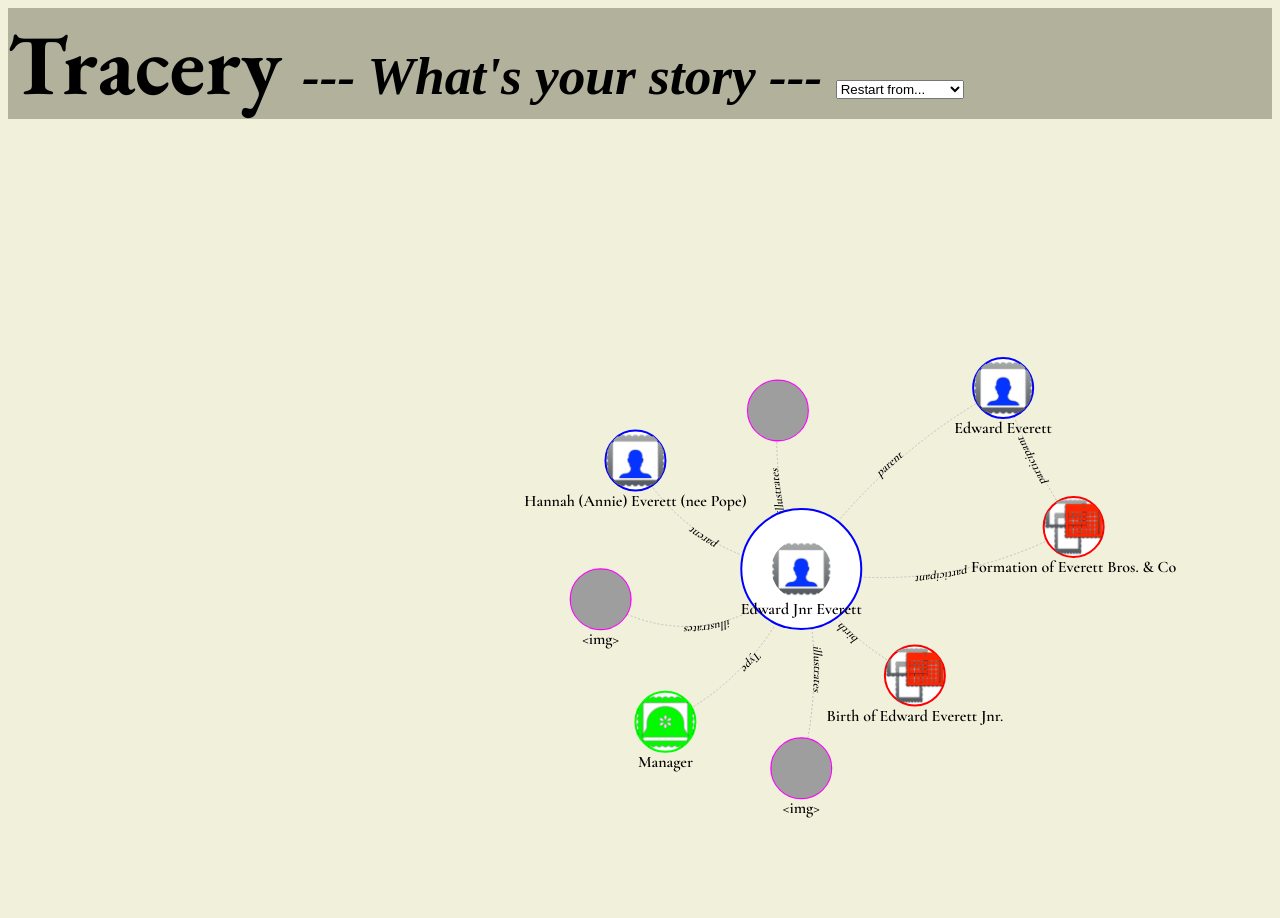
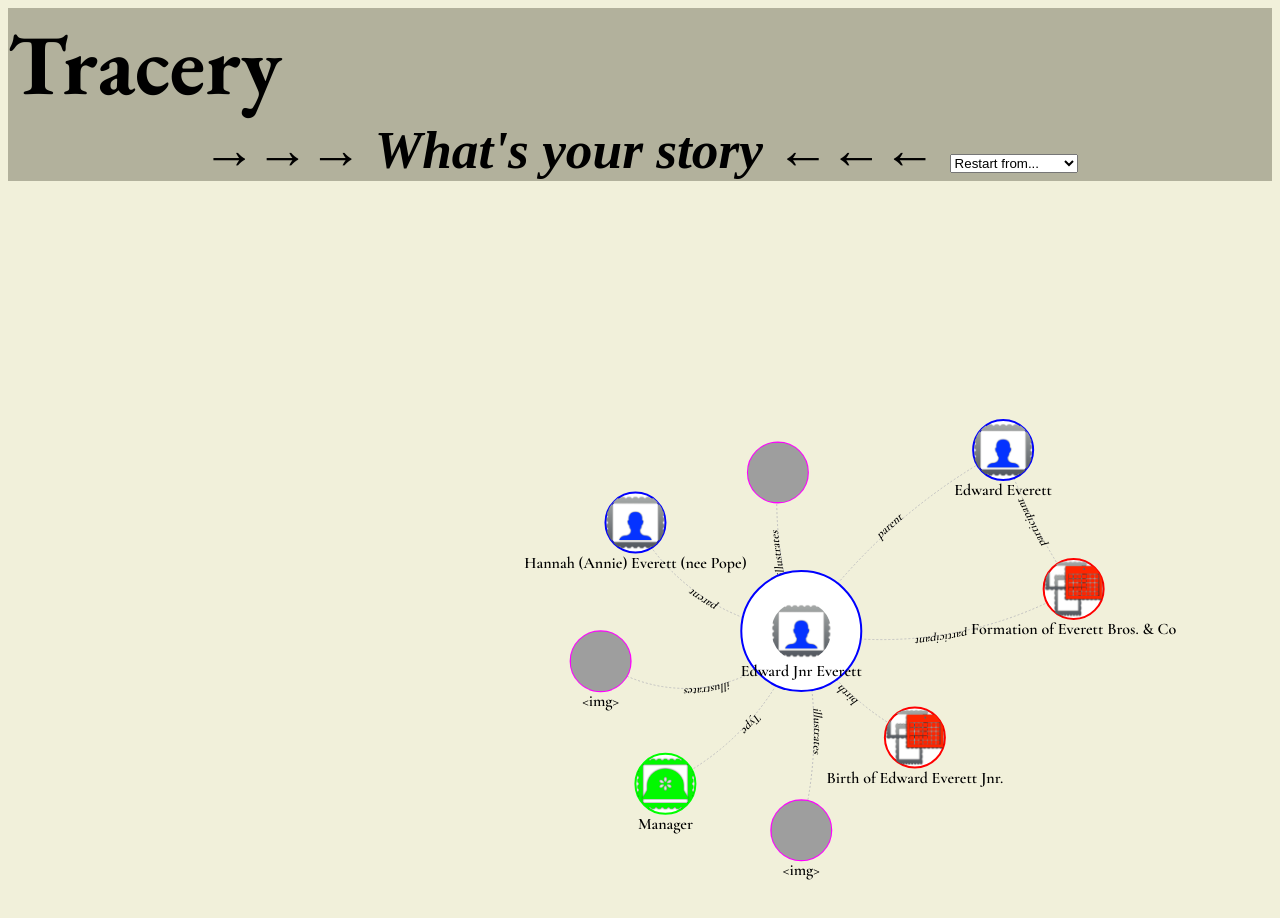
Before and after one commit to OpenWork-NZ/tracery-mockup, a plain HTML site: page test.html in a window 1280 px wide. Drawn offline with nearby package versions, Linux system fonts and the light colour scheme; grey boxes are pictures that could not be loaded; a web font is replaced by a local one.

Commit message:
Improve header files.

```diff
--- a/test.html
+++ b/test.html
@@ -10,11 +10,18 @@ button {
 }
 header {
     background-color: #b2b19c;
+    position: fixed;
+    position: sticky;
+    position: -moz-sticky;
+    position: -webkit-sticky;
+    position: -ms-sticky;
+    top: 0;
 }
 h1 {
     font-family: 'EB Garamond', serif;
     font-size: 64pt;
     text-align: left;
+    padding: 0; margin: 0;
 }
 h2 {
     font-family: 'Montaga', serif;
@@ -22,16 +29,8 @@ h2 {
     font-style: italic;
     float: center;
     text-align: center;
-    position: fixed;
-    position: sticky;
-    position: -moz-sticky;
-    position: -webkit-sticky;
-    position: -ms-sticky;
-    top: 0;
-}
-
-header * {
-    display: inline;
+    font-weight: thin;
+    padding: 0; margin: 0;
 }
 
 body {
@@ -73,13 +72,15 @@ section {
 
 <body>
     <header>
-        <h1>Tracery  </h1> <h2> --- What's your story --- </h2>
+        <h1>Tracery  </h1>
+        <h2> &rarr;&rarr;&rarr; What's your story &larr;&larr;&larr;
             <select id="restart">
               <option>Restart from...</option>
               <option value="http://tracery.openwork.nz/data/people/eje">
                 Edward Jr Everett
               </option>
             </select>
+        </h2>
     </header>
 
     <main>
```
Lines whose indentation alone changed are shown as unchanged.
